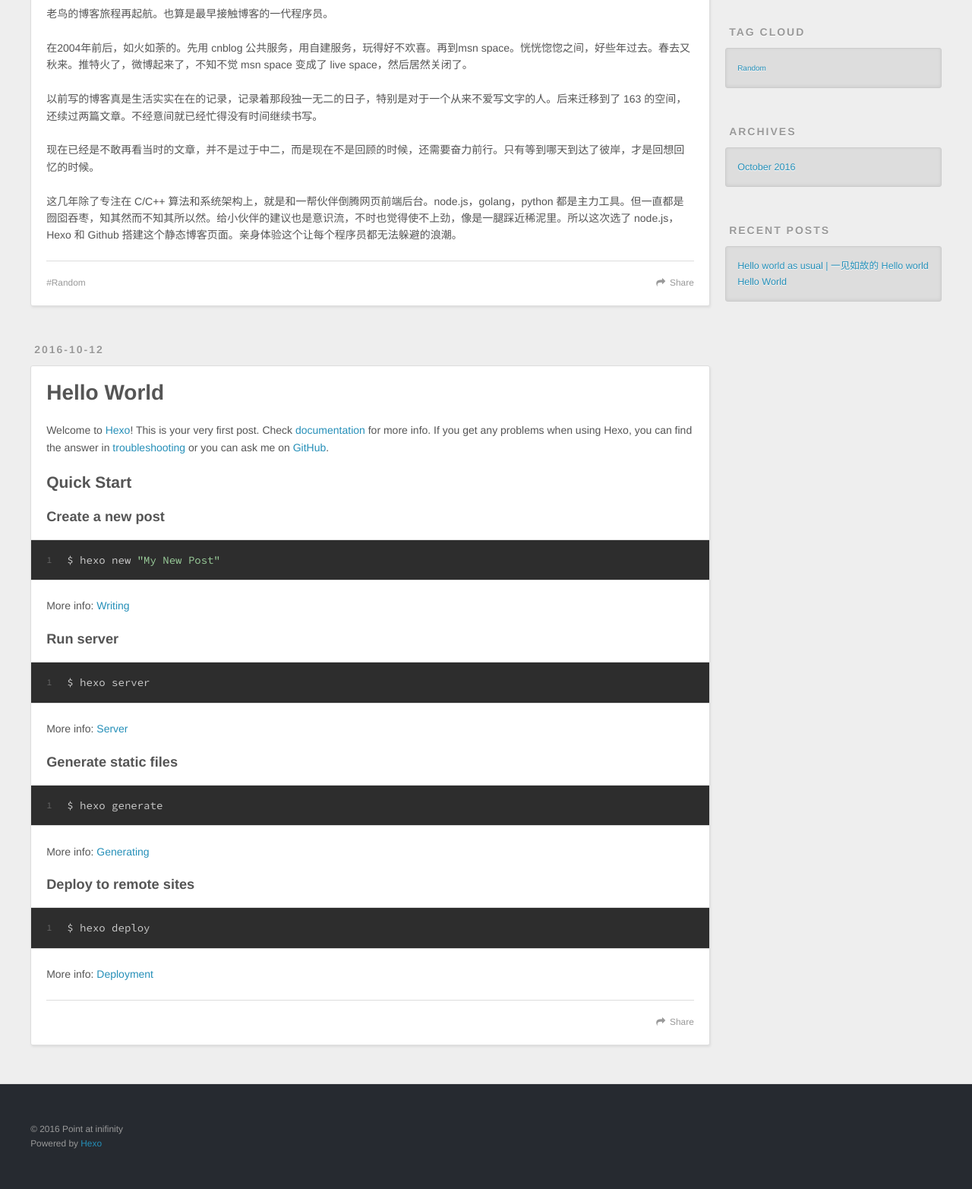
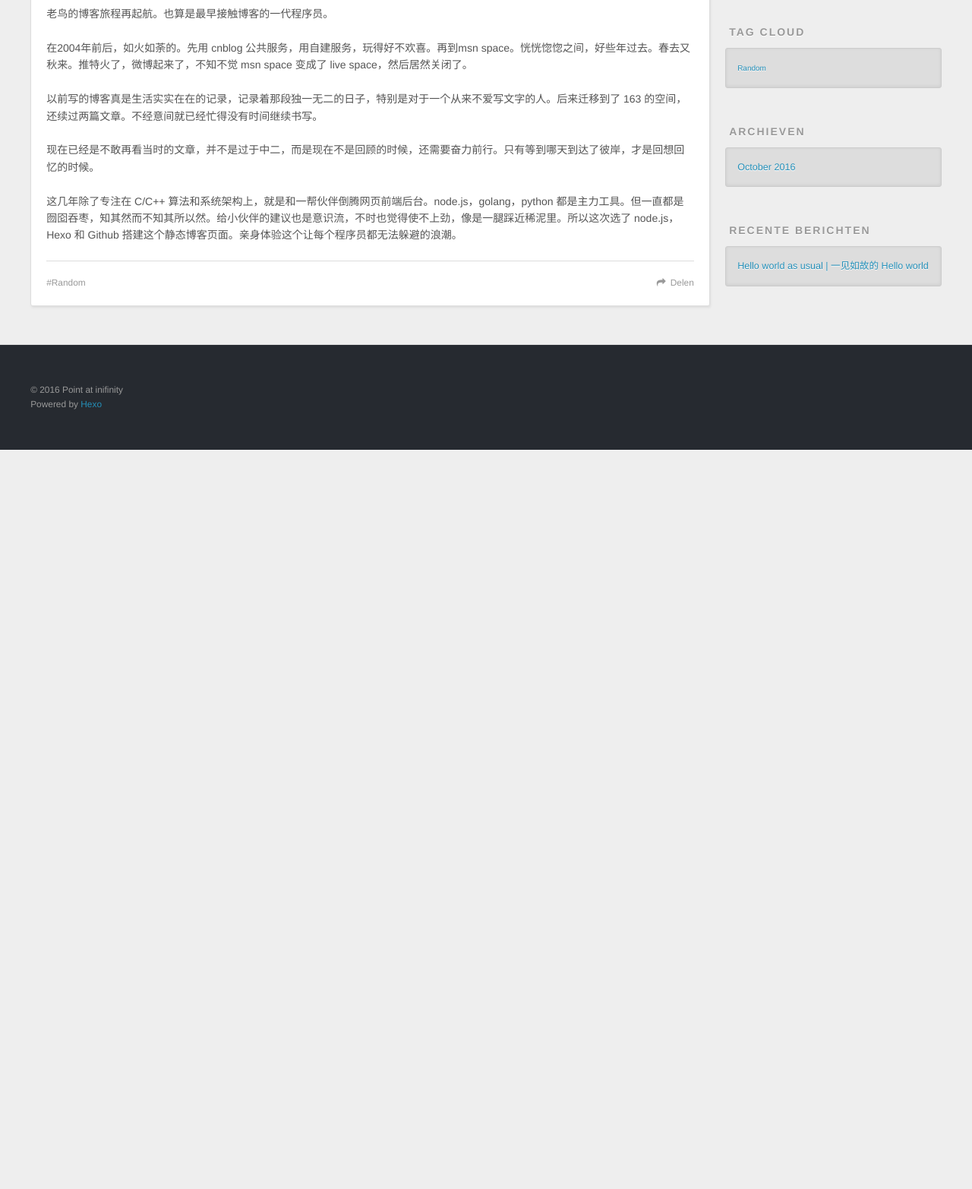
Before and after one commit to pointatinfinity/pointatinifinity2.github.io, a plain HTML site: page index.html in a window 1280 px wide. Shown: the part 446-2011 px from the top of the page at 76% size. After the commit the page ends 1038 px from the top, so only its background shows below. Drawn offline with nearby package versions, Linux system fonts and the light colour scheme.

Commit message:
Site updated: 2016-10-12 23:09:39

```diff
--- a/index.html
+++ b/index.html
@@ -50,7 +50,7 @@
 
           <a id="nav-rss-link" class="nav-icon" href="/atom.xml" title="RSS Feed"></a>
 
-        <a id="nav-search-btn" class="nav-icon" title="Search"></a>
+        <a id="nav-search-btn" class="nav-icon" title="Zoeken"></a>
       </nav>
       <div id="search-form-wrap">
         <form action="//google.com/search" method="get" accept-charset="UTF-8" class="search-form"><input type="search" name="q" results="0" class="search-form-input" placeholder="Search"><button type="submit" class="search-form-submit">&#xF002;</button><input type="hidden" name="sitesearch" value="http://yoursite.com"></form>
@@ -92,55 +92,10 @@
 
     </div>
     <footer class="article-footer">
-      <a data-url="http://yoursite.com/2016/10/12/Hello-world-as-usual/" data-id="ciu71k6ue0000vnb4kbwj20lr" class="article-share-link">Share</a>
+      <a data-url="http://yoursite.com/2016/10/12/Hello-world-as-usual/" data-id="ciu71ygz40000zvb4jju2no3e" class="article-share-link">Delen</a>
 
 
   <ul class="article-tag-list"><li class="article-tag-list-item"><a class="article-tag-list-link" href="/tags/Random/">Random</a></li></ul>
-
-    </footer>
-  </div>
-
-</article>
-
-
-
-    <article id="post-hello-world" class="article article-type-post" itemscope itemprop="blogPost">
-  <div class="article-meta">
-    <a href="/2016/10/12/hello-world/" class="article-date">
-  <time datetime="2016-10-12T14:32:24.000Z" itemprop="datePublished">2016-10-12</time>
-</a>
-
-  </div>
-  <div class="article-inner">
-
-
-      <header class="article-header">
-
-
-    <h1 itemprop="name">
-      <a class="article-title" href="/2016/10/12/hello-world/">Hello World</a>
-    </h1>
-
-
-      </header>
-
-    <div class="article-entry" itemprop="articleBody">
-
-        <p>Welcome to <a href="https://hexo.io/" target="_blank" rel="external">Hexo</a>! This is your very first post. Check <a href="https://hexo.io/docs/" target="_blank" rel="external">documentation</a> for more info. If you get any problems when using Hexo, you can find the answer in <a href="https://hexo.io/docs/troubleshooting.html" target="_blank" rel="external">troubleshooting</a> or you can ask me on <a href="https://github.com/hexojs/hexo/issues" target="_blank" rel="external">GitHub</a>.</p>
-<h2 id="Quick-Start"><a href="#Quick-Start" class="headerlink" title="Quick Start"></a>Quick Start</h2><h3 id="Create-a-new-post"><a href="#Create-a-new-post" class="headerlink" title="Create a new post"></a>Create a new post</h3><figure class="highlight bash"><table><tr><td class="gutter"><pre><div class="line">1</div></pre></td><td class="code"><pre><div class="line">$ hexo new <span class="string">"My New Post"</span></div></pre></td></tr></table></figure>
-<p>More info: <a href="https://hexo.io/docs/writing.html" target="_blank" rel="external">Writing</a></p>
-<h3 id="Run-server"><a href="#Run-server" class="headerlink" title="Run server"></a>Run server</h3><figure class="highlight bash"><table><tr><td class="gutter"><pre><div class="line">1</div></pre></td><td class="code"><pre><div class="line">$ hexo server</div></pre></td></tr></table></figure>
-<p>More info: <a href="https://hexo.io/docs/server.html" target="_blank" rel="external">Server</a></p>
-<h3 id="Generate-static-files"><a href="#Generate-static-files" class="headerlink" title="Generate static files"></a>Generate static files</h3><figure class="highlight bash"><table><tr><td class="gutter"><pre><div class="line">1</div></pre></td><td class="code"><pre><div class="line">$ hexo generate</div></pre></td></tr></table></figure>
-<p>More info: <a href="https://hexo.io/docs/generating.html" target="_blank" rel="external">Generating</a></p>
-<h3 id="Deploy-to-remote-sites"><a href="#Deploy-to-remote-sites" class="headerlink" title="Deploy to remote sites"></a>Deploy to remote sites</h3><figure class="highlight bash"><table><tr><td class="gutter"><pre><div class="line">1</div></pre></td><td class="code"><pre><div class="line">$ hexo deploy</div></pre></td></tr></table></figure>
-<p>More info: <a href="https://hexo.io/docs/deployment.html" target="_blank" rel="external">Deployment</a></p>
-
-
-    </div>
-    <footer class="article-footer">
-      <a data-url="http://yoursite.com/2016/10/12/hello-world/" data-id="ciu71hpam0000v7b4une5h9yd" class="article-share-link">Share</a>
-
 
     </footer>
   </div>
@@ -159,7 +114,7 @@
 
 
   <div class="widget-wrap">
-    <h3 class="widget-title">Tags</h3>
+    <h3 class="widget-title">Labels</h3>
     <div class="widget">
       <ul class="tag-list"><li class="tag-list-item"><a class="tag-list-link" href="/tags/Random/">Random</a></li></ul>
     </div>
@@ -178,7 +133,7 @@
 
 
   <div class="widget-wrap">
-    <h3 class="widget-title">Archives</h3>
+    <h3 class="widget-title">Archieven</h3>
     <div class="widget">
       <ul class="archive-list"><li class="archive-list-item"><a class="archive-list-link" href="/archives/2016/10/">October 2016</a></li></ul>
     </div>
@@ -188,16 +143,12 @@
 
 
   <div class="widget-wrap">
-    <h3 class="widget-title">Recent Posts</h3>
+    <h3 class="widget-title">Recente berichten</h3>
     <div class="widget">
       <ul>
 
           <li>
             <a href="/2016/10/12/Hello-world-as-usual/">Hello world as usual | 一见如故的 Hello world</a>
-          </li>
-
-          <li>
-            <a href="/2016/10/12/hello-world/">Hello World</a>
           </li>
 
       </ul>
```
Also changed, not shown: 2016/10/12/Hello-world-as-usual/index.html (+5 -19 lines), archives/2016/10/index.html (+5 -28 lines), archives/2016/index.html (+5 -28 lines), archives/index.html (+5 -28 lines), tags/Random/index.html (+5 -9 lines).
